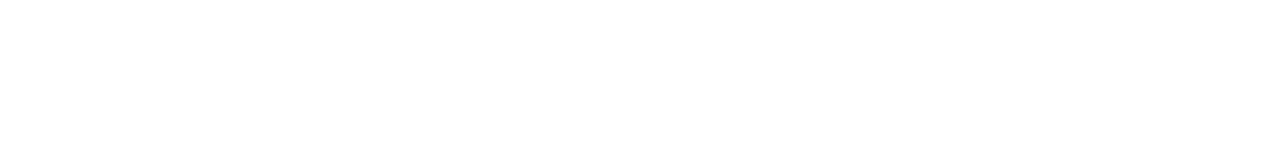
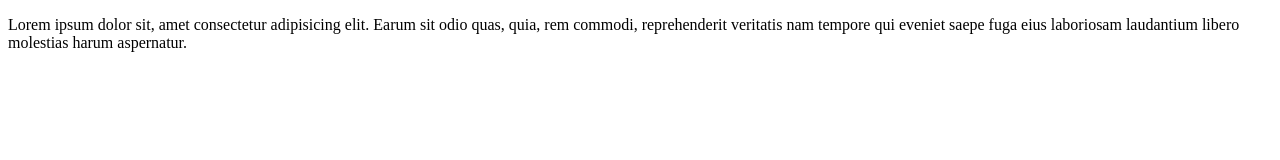
Before and after one commit to Abdul-Carrim/PRG-301, a plain HTML site: page logout.html in a window 1280 px wide. Drawn offline with Linux system fonts and the light colour scheme.

Commit message:
added the paragraph to the logout

```diff
--- a/logout.html
+++ b/logout.html
@@ -6,6 +6,6 @@
     <title>Document</title>
 </head>
 <body>
-
+    <p>Lorem ipsum dolor sit, amet consectetur adipisicing elit. Earum sit odio quas, quia, rem commodi, reprehenderit veritatis nam tempore qui eveniet saepe fuga eius laboriosam laudantium libero molestias harum aspernatur.</p>
 </body>
 </html>
```
